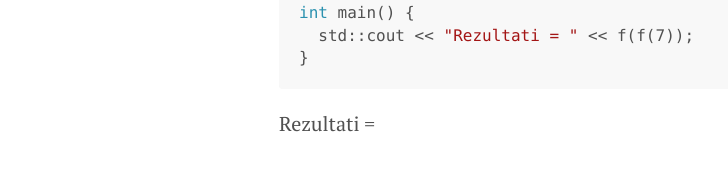
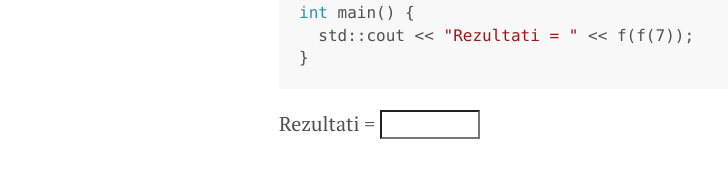
Before and after one commit to edongashi/edongashi.github.io, a Jekyll site: the page built from lendet/gjuhe-programuese/kuiz1.md, in a window 1280 px wide. Shown: the part 424-602 px from the top of the page, without its empty margins (1-729 px from the left). Built offline with Jekyll 4.4.1, drawn with Linux system fonts in a browser that asks for light colours; our own code applies the rules of GitHub Pages for plain Markdown files.

Commit message:
update input

```diff
--- a/public/css/site.css
+++ b/public/css/site.css
@@ -28,42 +28,8 @@ li.answer-incorrect {
   color: red;
 }
 
-/* Remove default styling of buttons and inputs */
-button,
-input,
-textarea,
-select {
-  -webkit-appearance: none;
-  -moz-appearance: none;
-  width: auto;
-  height: auto;
-  padding: 0;
-  border: none;
-  border-radius: 0;
-  outline: 0;
-  box-shadow: none;
-  font-family: inherit;
-  font-size: inherit;
-  text-align: inherit;
-  resize: none;
-  background-color: transparent;
-  background-image: none;
-}
-
-/* Remove clear and reveal buttons from inputs in IE */
-input::-ms-clear,
-input::-ms-reveal {
-  display: none;
-  width: 0;
-  height: 0;
-}
-
-/* Remove scrollbars from textarea in IE to match other browsers */
-textarea {
-  overflow: auto;
-}
-
 input.fill {
+  outline: none;
   width: 100px;
   font-size: 20px;
   padding-left: 4px;
```
